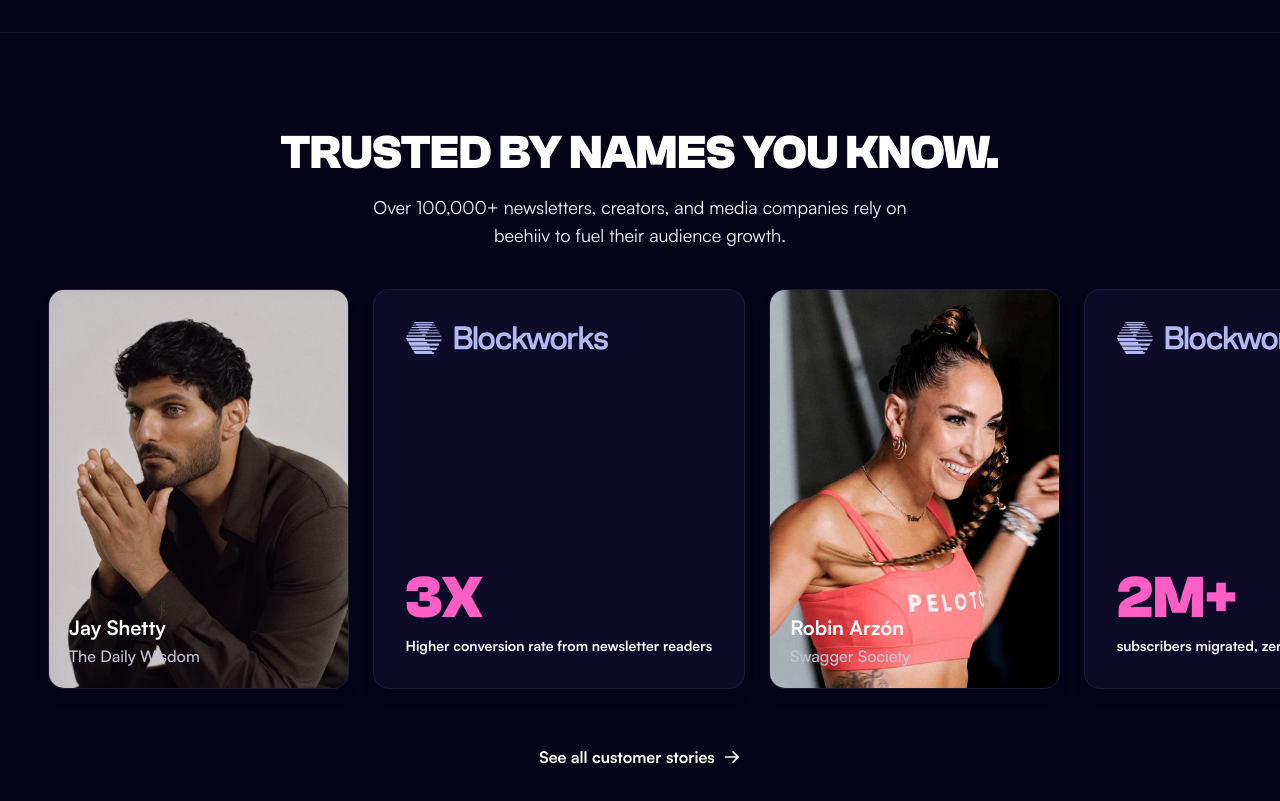
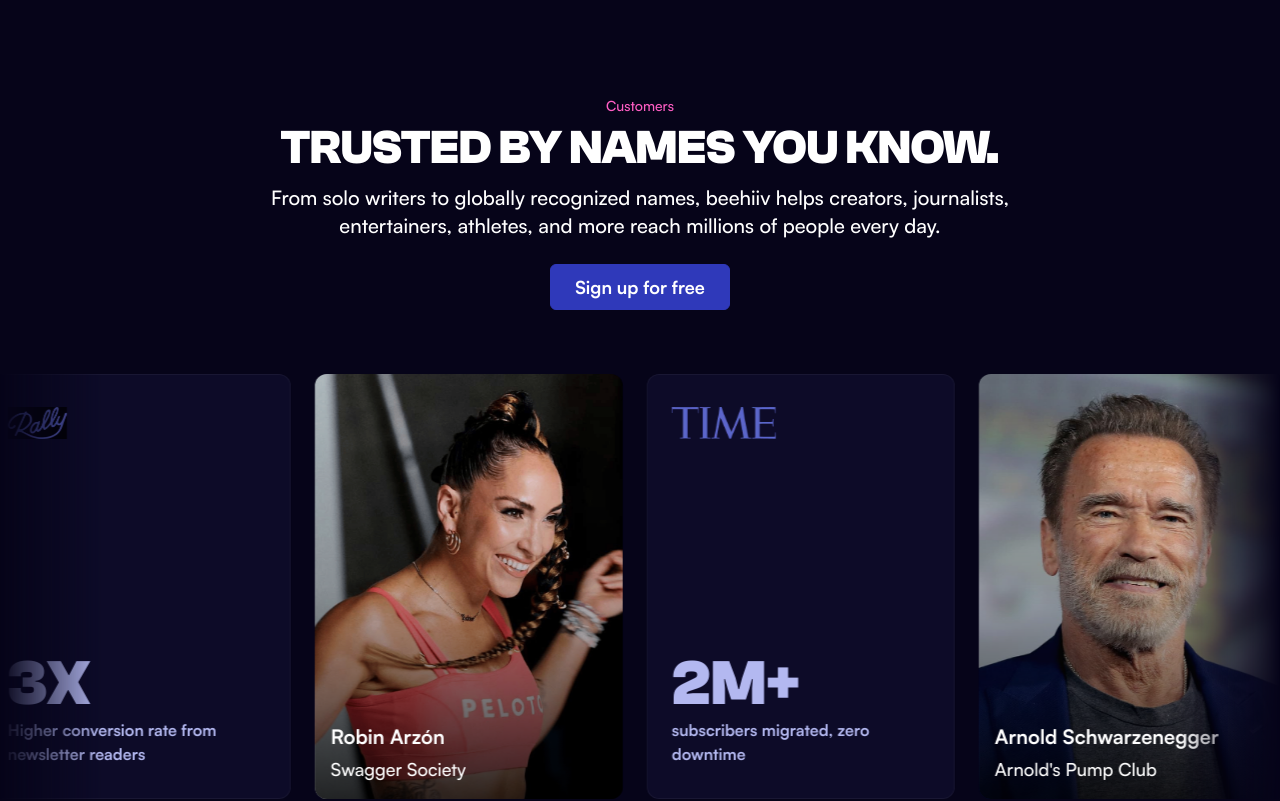
Before and after one commit to Indhumathi2312/newsletter-clone, a Next.js app: page / in a window 1280 px wide. Shown: the part 3420-4221 px from the top of the page. Built offline with nearby package versions, Linux system fonts and the light colour scheme.

Commit message:
feat: authentic dual-row infinite scrolling customer carousel with marquee animations and exact styling

```diff
--- a/src/app/globals.css
+++ b/src/app/globals.css
@@ -107,3 +107,43 @@ body {
     transform: translateY(0) scale(1);
   }
 }
+
+/* Infinite Smooth Continuous Ticker Marquee Carousel */
+@keyframes tickerAnimation {
+  0% {
+    transform: translate3d(0, 0, 0);
+  }
+  100% {
+    transform: translate3d(-50%, 0, 0);
+  }
+}
+
+@keyframes rightTickerAnimation {
+  0% {
+    transform: translate3d(-50%, 0, 0);
+  }
+  100% {
+    transform: translate3d(0, 0, 0);
+  }
+}
+
+.ticker-image-container {
+  display: flex;
+  flex-wrap: nowrap;
+  flex-shrink: 0;
+  width: max-content;
+}
+
+.animate-ticker-left {
+  animation: tickerAnimation 40s linear infinite;
+  will-change: transform;
+}
+
+.animate-ticker-right {
+  animation: rightTickerAnimation 40s linear infinite;
+  will-change: transform;
+}
+
+.ticker-image-container:hover {
+  animation-play-state: paused;
+}
--- a/src/components/CreatorsTicker.tsx
+++ b/src/components/CreatorsTicker.tsx
@@ -3,30 +3,21 @@
 import React from 'react';
 import Image from 'next/image';
 import Link from 'next/link';
-import { tickerItems } from '../data/creators';
+import { row1Items, row2Items } from '../data/creators';
+import { TickerItem } from '../types';
 
 export const CreatorsTicker: React.FC = () => {
-  return (
-    <section className="bg-cyber-ink py-16 md:py-24 overflow-hidden border-t border-subtle">
-      <div className="mx-auto max-w-screen-xl px-5 md:px-8 xl:px-32 mb-10 text-center">
-        <h2 className="clash-grotesk-font-family uppercase font-bold text-3xl sm:text-4xl md:text-5xl text-white mb-4">
-          Trusted by names you know.
-        </h2>
-        <p className="text-secondary text-base md:text-lg max-w-xl mx-auto">
-          Over 100,000+ newsletters, creators, and media companies rely on beehiiv to fuel their audience growth.
-        </p>
-      </div>
+  // Seamless loop duplicates
+  const row1Marquee = [...row1Items, ...row1Items];
+  const row2Marquee = [...row2Items, ...row2Items];
 
-      {/* Horizontal Scroll / Ticker Container */}
-      <div className="relative w-full overflow-x-auto pb-6 no-scrollbar">
-        <div className="flex w-max items-center gap-4 px-6 md:gap-6 md:px-12">
-          {tickerItems.map((item, index) => {
+  const renderCard = (item: TickerItem, key: string) => {
     if (item.type === 'creator') {
       const { name, publication, imageSrc } = item.data;
       return (
         <div
-                  key={`${item.data.id}-${index}`}
-                  className="relative h-[320px] w-[230px] md:h-[400px] md:w-[280px] shrink-0 overflow-hidden rounded-2xl border border-subtle bg-surface-1 transition-transform hover:-translate-y-1 shadow-lg"
+          key={key}
+          className="relative mx-2 h-[300px] w-[220px] flex-shrink-0 overflow-hidden rounded-xl md:mx-3 md:h-[425px] md:w-[308px]"
         >
           <Image
             src={imageSrc}
@@ -35,12 +26,10 @@ export const CreatorsTicker: React.FC = () => {
             height={520}
             className="h-full w-full object-cover"
           />
-                  <div className="absolute inset-0 bg-gradient-to-t from-black/90 via-black/30 to-transparent" />
-                  <div className="absolute bottom-0 left-0 right-0 p-4 md:p-5">
-                    <h3 className="text-lg md:text-xl font-bold text-white">{name}</h3>
-                    <p className="text-sm md:text-base font-medium text-tertiary mt-0.5">
-                      {publication}
-                    </p>
+          <div className="absolute inset-0 bg-gradient-to-t from-black/80 via-black/20 to-transparent" />
+          <div className="absolute bottom-0 left-0 right-0 p-3 md:p-4">
+            <h3 className="font-bold text-xl text-white">{name}</h3>
+            <p className="text-base md:text-lg font-medium mt-1 text-[#9898D2]">{publication}</p>
           </div>
         </div>
       );
@@ -50,51 +39,113 @@ export const CreatorsTicker: React.FC = () => {
     const { stat, description, logoSrc, logoAlt, caseStudyUrl } = item.data;
     return (
       <Link
-                key={`${item.data.id}-${index}`}
+        key={key}
         href={caseStudyUrl}
-                className="flex h-[320px] w-[230px] md:h-[400px] md:w-[280px] shrink-0 flex-col justify-between rounded-2xl border border-subtle bg-surface-1 p-6 md:p-8 transition-all hover:bg-surface-2 hover:-translate-y-1 shadow-lg"
+        className="flex mx-2 h-[300px] w-[220px] flex-shrink-0 overflow-hidden rounded-xl md:mx-3 md:h-[425px] md:w-[308px] flex-col justify-between bg-[#0D0B28] px-4 py-5 transition-colors hover:bg-[#141230] md:px-6 md:py-8 border border-white/5"
       >
-                <div className="flex h-12 w-full items-start overflow-hidden">
+        <div className="flex h-10 w-full shrink-0 items-start overflow-hidden md:h-[60px]">
           <Image
             src={logoSrc}
             alt={logoAlt}
-                    width={160}
-                    height={40}
-                    className="h-8 w-auto max-w-full object-contain object-left brightness-200"
+            width={202}
+            height={32}
+            className="h-8 w-auto max-w-full object-contain object-left"
           />
         </div>
 
-                <div className="flex flex-col gap-2">
-                  <p className="clash-grotesk-font-family font-bold text-4xl md:text-5xl lg:text-6xl text-accent-pink leading-none">
+        <div className="flex w-full min-w-0 flex-col">
+          <p className="clash-grotesk-font-family uppercase font-bold text-4xl leading-10 text-[#B3B8F0] md:text-[64px] md:leading-[68px]">
             {stat}
           </p>
-                  <p className="text-xs md:text-sm font-semibold text-secondary leading-snug">
+          <p className="text-sm font-bold leading-5 text-[#B3B8F0] md:text-base md:leading-6 max-w-[215px]">
             {description}
           </p>
         </div>
       </Link>
     );
-          })}
+  };
+
+  return (
+    <section className="bg-cyber-ink">
+      <div className="py-10 sm:py-12 md:py-16">
+        <div className="flex flex-col gap-10 lg:gap-16">
+          {/* Header */}
+          <div className="flex flex-col gap-6 items-center text-center px-5 md:px-8 xl:px-32">
+            <div className="flex flex-col items-center gap-3 text-center">
+              <div className="flex flex-col items-center gap-2">
+                <p className="text-sm font-medium text-accent-pink">Customers</p>
+                <h2 className="clash-grotesk-font-family uppercase font-bold text-4xl md:text-5xl max-w-[750px] text-white">
+                  Trusted by names you know.
+                </h2>
+              </div>
+              <p className="text-lg md:text-xl font-medium max-w-[770px] text-white">
+                From solo writers to globally recognized names, beehiiv helps creators, journalists,
+                entertainers, athletes, and more reach millions of people every day.
+              </p>
+            </div>
+
+            {/* 3D CTA Button */}
+            <a
+              href="https://app.beehiiv.com/signup"
+              target="_blank"
+              rel="noreferrer"
+              className="custom-box-shadow-button relative flex cursor-pointer justify-center gap-[10px]"
+            >
+              <div className="text-white bg-[#2F39BA] border-[#2F39BA] border rounded-[6px] text-base lg:text-lg font-bold leading-6 py-2 px-6 inline-flex justify-center items-center gap-2 whitespace-nowrap custom-box-shadow-text relative z-10 flex h-full w-full items-center justify-center text-center">
+                Sign up for free
+              </div>
+              <div className="bg-[#F092DD] custom-box-shadow-2 absolute inset-px border border-[#0B0D2A] rounded-[6px]" />
+              <div className="bg-[#FFC8EB] custom-box-shadow-1 absolute inset-px border border-[#0B0D2A] rounded-[6px]" />
+            </a>
+          </div>
+
+          {/* Dual Marquee Tickers with edge gradient mask */}
+          <div
+            className="flex flex-col gap-4 overflow-hidden md:gap-7"
+            style={{
+              WebkitMaskImage:
+                'linear-gradient(90deg, transparent 0%, black 8%, black 92%, transparent 100%)',
+              maskImage:
+                'linear-gradient(90deg, transparent 0%, black 8%, black 92%, transparent 100%)',
+            }}
+          >
+            {/* Ticker Row 1 - scrolling left */}
+            <div className="ticker h-[300px] md:h-[425px] overflow-hidden">
+              <div className="ticker-image-container flex items-stretch animate-ticker-left">
+                {row1Marquee.map((item, idx) => renderCard(item, `r1-${idx}`))}
               </div>
             </div>
 
-      <div className="mt-8 flex justify-center">
+            {/* Ticker Row 2 - scrolling right */}
+            <div className="ticker h-[300px] md:h-[425px] overflow-hidden">
+              <div className="ticker-image-container flex items-stretch animate-ticker-right">
+                {row2Marquee.map((item, idx) => renderCard(item, `r2-${idx}`))}
+              </div>
+            </div>
+          </div>
+
+          {/* Bottom Link */}
+          <div className="mx-auto flex max-w-screen-2xl justify-center px-4 md:px-8">
             <Link
               href="/case-studies"
-          className="text-base font-bold text-white transition-colors hover:text-accent-pink inline-flex items-center gap-2"
+              className="text-base md:text-lg font-medium inline-flex items-center gap-1.5 text-white transition-colors hover:text-accent-pink"
             >
               See all customer stories
               <svg
                 xmlns="http://www.w3.org/2000/svg"
-            width="18"
-            height="18"
+                width="1em"
+                height="1em"
                 fill="currentColor"
                 viewBox="0 0 256 256"
+                className="h-4 w-4"
+                aria-hidden="true"
               >
                 <path d="M224.49,136.49l-72,72a12,12,0,0,1-17-17L187,140H40a12,12,0,0,1,0-24H187L135.51,64.48a12,12,0,0,1,17-17l72,72A12,12,0,0,1,224.49,136.49Z" />
               </svg>
             </Link>
           </div>
+        </div>
+      </div>
     </section>
   );
 };
--- a/src/data/creators.ts
+++ b/src/data/creators.ts
@@ -1,6 +1,6 @@
 import { TickerItem } from '../types';
 
-export const tickerItems: TickerItem[] = [
+export const row1Items: TickerItem[] = [
   {
     type: 'creator',
     data: {
@@ -13,12 +13,12 @@ export const tickerItems: TickerItem[] = [
   {
     type: 'stat',
     data: {
-      id: 'stat-blockworks',
+      id: 'stat-rally',
       stat: '3X',
       description: 'Higher conversion rate from newsletter readers',
-      logoSrc: '/images/Kqvm5zUJCSBbwlz1_blockworks.svg',
-      logoAlt: 'Blockworks',
-      caseStudyUrl: '/case-studies/blockworks',
+      logoSrc: '/images/image_1.jpg',
+      logoAlt: 'Rally',
+      caseStudyUrl: '/case-studies/rallyrd',
     },
   },
   {
@@ -33,12 +33,12 @@ export const tickerItems: TickerItem[] = [
   {
     type: 'stat',
     data: {
-      id: 'stat-milkroad',
+      id: 'stat-time',
       stat: '2M+',
       description: 'subscribers migrated, zero downtime',
-      logoSrc: '/images/Kqvm5zUJCSBbwlz1_blockworks.svg',
-      logoAlt: 'Milk Road',
-      caseStudyUrl: '/case-studies/milk-road',
+      logoSrc: '/images/image.webp',
+      logoAlt: 'TIME',
+      caseStudyUrl: '/case-studies/time',
     },
   },
   {
@@ -53,12 +53,12 @@ export const tickerItems: TickerItem[] = [
   {
     type: 'stat',
     data: {
-      id: 'stat-overstory',
+      id: 'stat-resume-worded',
       stat: '50–60%',
       description: 'open rates and strong CTR on active segments',
-      logoSrc: '/images/Kqvm5zUJCSBbwlz1_blockworks.svg',
-      logoAlt: 'Overstory Media Group',
-      caseStudyUrl: '/case-studies/overstory',
+      logoSrc: '/images/image_1.webp',
+      logoAlt: 'Resume Worded',
+      caseStudyUrl: '/case-studies/resume-worded',
     },
   },
   {
@@ -71,14 +71,19 @@ export const tickerItems: TickerItem[] = [
     },
   },
   {
-    type: 'creator',
+    type: 'stat',
     data: {
-      id: 'kat-norton',
-      name: 'Kat Norton',
-      publication: 'Miss Excel',
-      imageSrc: '/images/kat.png',
+      id: 'stat-blockworks',
+      stat: '7',
+      description: 'daily newsletters operated by dedicated teams',
+      logoSrc: '/images/Kqvm5zUJCSBbwlz1_blockworks.svg',
+      logoAlt: 'Blockworks',
+      caseStudyUrl: '/case-studies/blockworks',
     },
   },
+];
+
+export const row2Items: TickerItem[] = [
   {
     type: 'stat',
     data: {
@@ -87,16 +92,16 @@ export const tickerItems: TickerItem[] = [
       description: "open rate on The Boston Globe Media's B-Side newsletter",
       logoSrc: '/images/_7en1eRB-FzJ39tV_boston-globe.svg',
       logoAlt: 'The Boston Globe',
-      caseStudyUrl: '/case-studies/boston-globe',
+      caseStudyUrl: '/case-studies/b-side',
     },
   },
   {
     type: 'creator',
     data: {
-      id: 'victoria-christie',
-      name: 'Victoria Christie',
-      publication: 'Girlboss',
-      imageSrc: '/images/victoria.png',
+      id: 'kat-norton',
+      name: 'Kat Norton',
+      publication: 'Miss Excel',
+      imageSrc: '/images/kat.png',
     },
   },
   {
@@ -113,10 +118,10 @@ export const tickerItems: TickerItem[] = [
   {
     type: 'creator',
     data: {
-      id: 'colin-samir',
-      name: 'Colin & Samir',
-      publication: 'The Publish Press',
-      imageSrc: '/images/colin-samir-2.png',
+      id: 'victoria-christie',
+      name: 'Victoria Christie',
+      publication: 'Girlboss',
+      imageSrc: '/images/victoria.png',
     },
   },
   {
@@ -130,4 +135,16 @@ export const tickerItems: TickerItem[] = [
       caseStudyUrl: '/case-studies/los-angeles-magazine',
     },
   },
+  {
+    type: 'creator',
+    data: {
+      id: 'colin-samir',
+      name: 'Colin & Samir',
+      publication: 'The Publish Press',
+      imageSrc: '/images/colin-samir-2.png',
+    },
+  },
 ];
+
+// For backward compatibility
+export const tickerItems: TickerItem[] = [...row1Items, ...row2Items];
```
Lines whose indentation alone changed are shown as unchanged.
